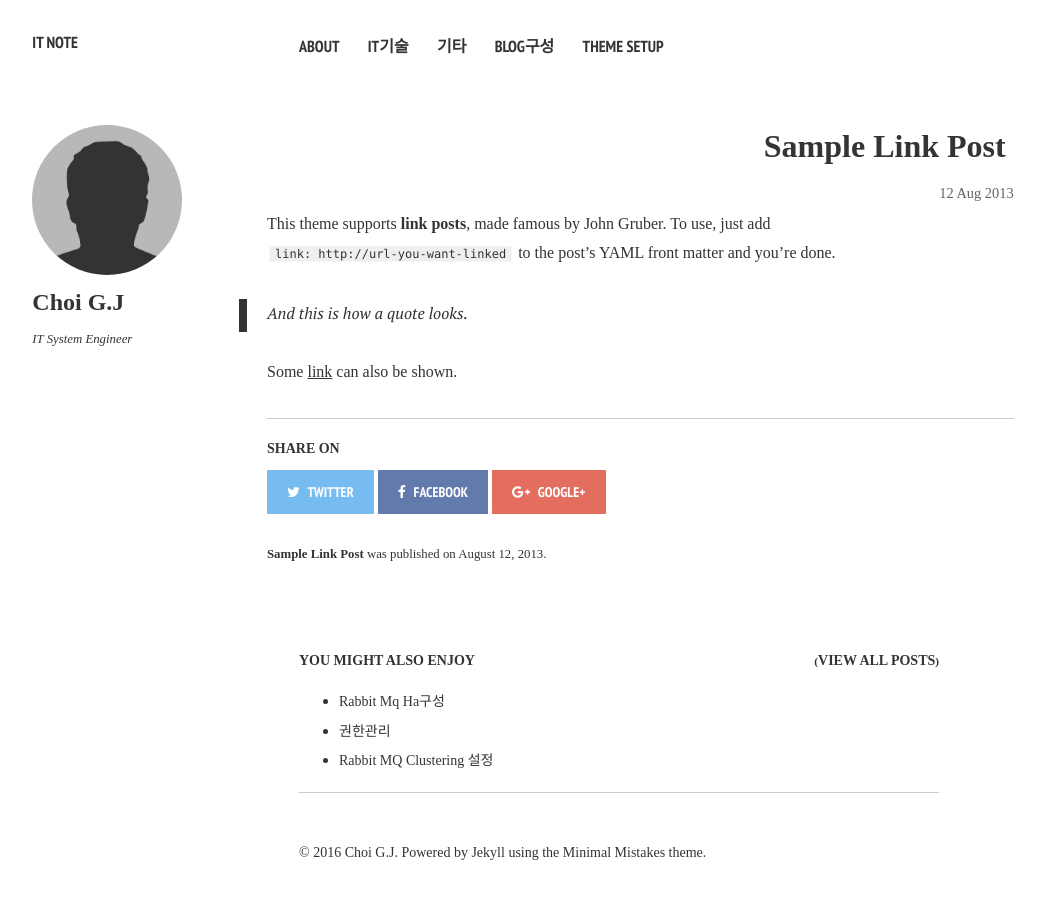
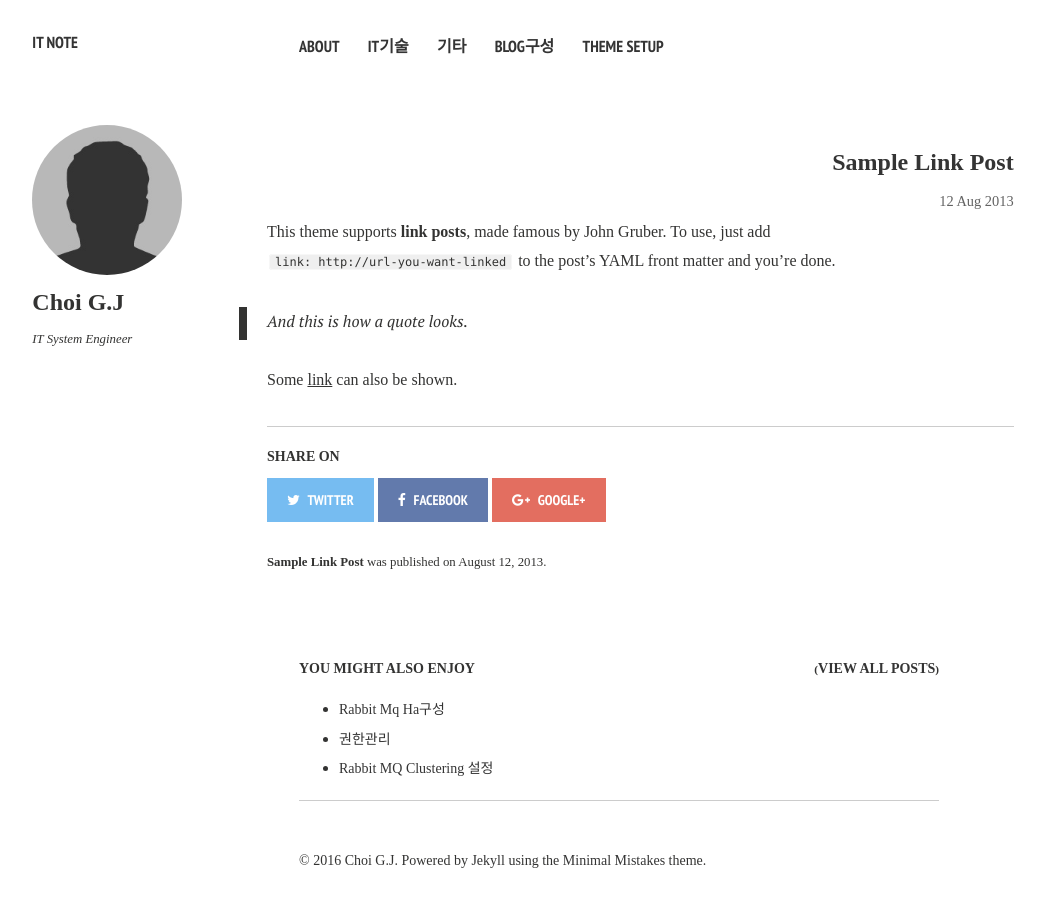
Before and after one commit to gjchoi/gjchoi.github.io, a Jekyll site: the page built from _posts/2013-08-12-sample-link-post.md, in a window 1280 px wide. Shown: the whole page, without its empty margins (21-1066 px from the left). Built offline with Jekyll 4.4.1, drawn with Linux system fonts in a browser that asks for light colours; nearby versions of some CDN libraries.

```diff
--- a/_layouts/post.html
+++ b/_layouts/post.html
@@ -35,9 +35,9 @@
   <article class="post">
     <div class="headline-wrap">
       {% if page.link %}
-        <h1><a href="{{ page.link }}">{{ page.title }}</a></h1>
+        <h3><a href="{{ page.link }}">{{ page.title }}</a></h3>
       {% else %}
-        <h1><a href="{{ site.url }}{{ page.url }}" rel="bookmark" title="{{ page.title }}">{{ page.title }}</a></h1>
+        <h3><a href="{{ site.url }}{{ page.url }}" rel="bookmark" title="{{ page.title }}">{{ page.title }}</a></h3>
       {% endif %}
       <time align="right" datetime="{{ page.date | date_to_xmlschema }}" class="by-line">{{ page.date | date_to_string }}</time>
     </div><!--/ .headline-wrap -->
```
